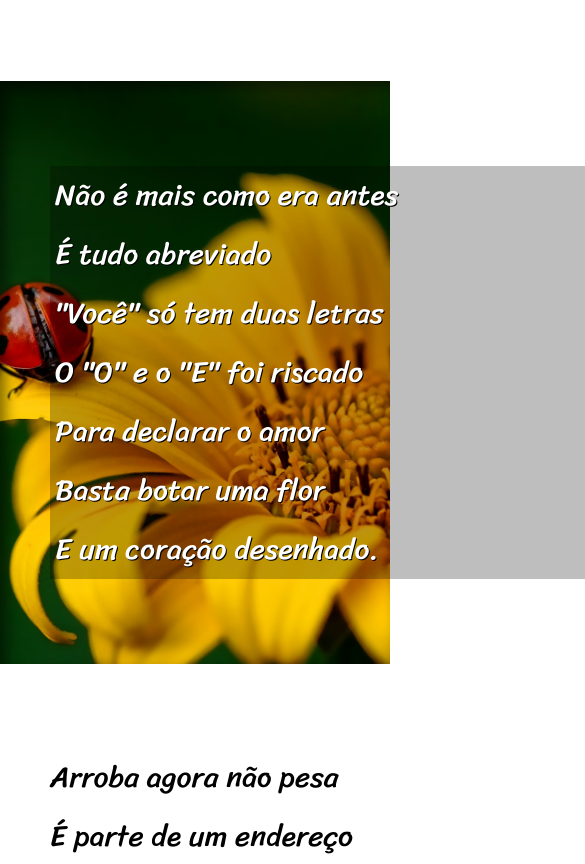
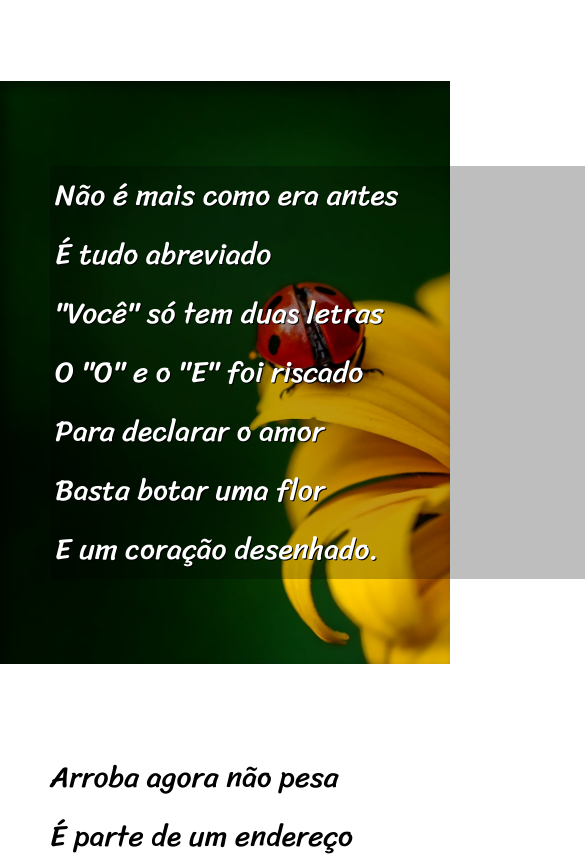
Before and after one commit to Parafernalha/Cordel-Website-Project, a plain HTML site: page index.html in a window 390 px wide. Shown: the part 749-1613 px from the top of the page, 585 px wide, since content can reach past the window. Drawn offline with Linux system fonts and the light colour scheme.

Commit message:
atualizaçao responsivo

```diff
--- a/styles/style.css
+++ b/styles/style.css
@@ -30,6 +30,7 @@
 html, body
 {
     min-height: 100vh;
+    min-width: 450px; /*Corrige o erro de o header, footer e imagens não ocuparem toda a largura do site*/
     font-family: var(--fonte1);
 }
 header, footer
@@ -82,7 +83,7 @@ color: #FFFFFF;
 section.sem-imagem > p
 {
 
-    width: 700px;
+    width: 600px;
     color: black;
     padding-bottom: 2em;
 
@@ -98,7 +99,7 @@ background-attachment: fixed;
 }
 section.com-imagem > p
 {
-    width: 700px;
+    width: 600px;
     background-color: rgba(0,0,0,0.253);
     display: inline-block;
     text-shadow:1px 1px 0px black;
@@ -108,7 +109,7 @@ section.com-imagem > p
 section#imagem-um
 {
 background-image: url('../images/background001.jpg');
-background-position: right center;
+background-position: center center;
 background-size: cover;
 }
 section#imagem-dois
```
